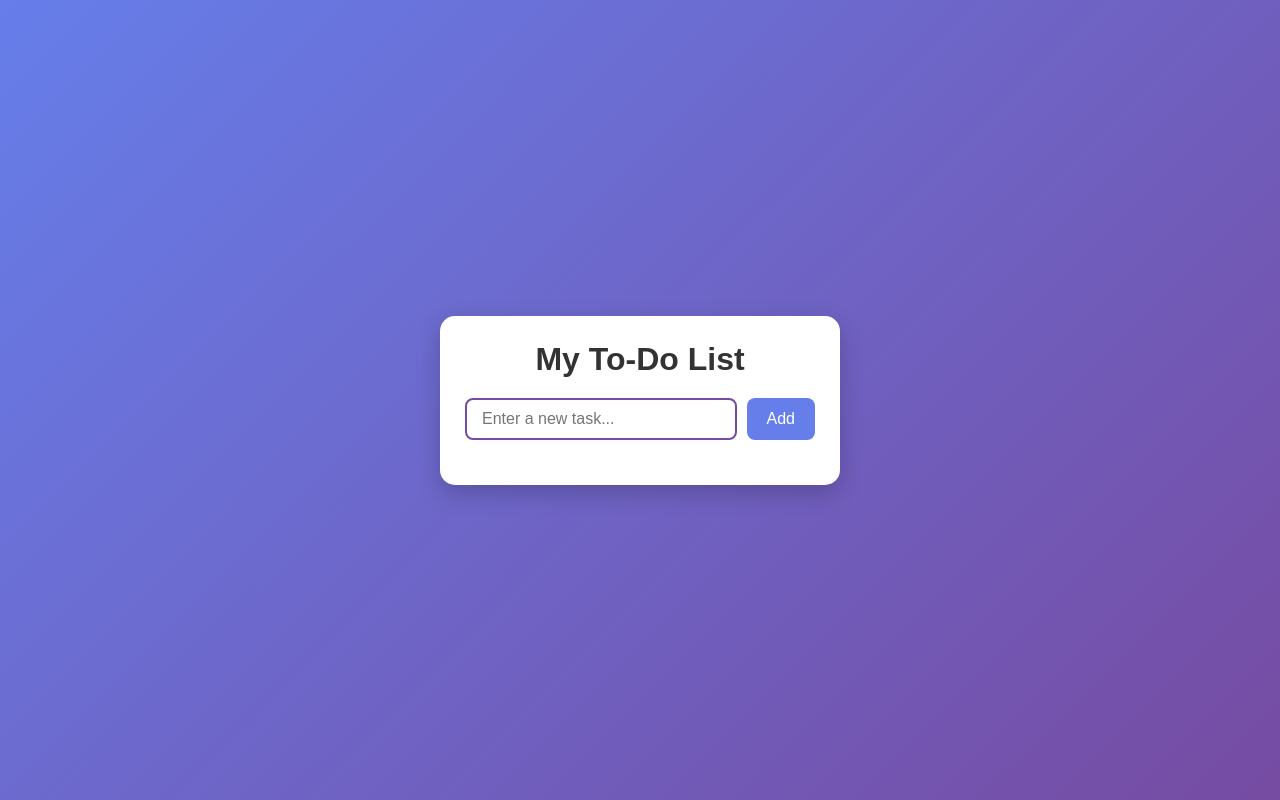
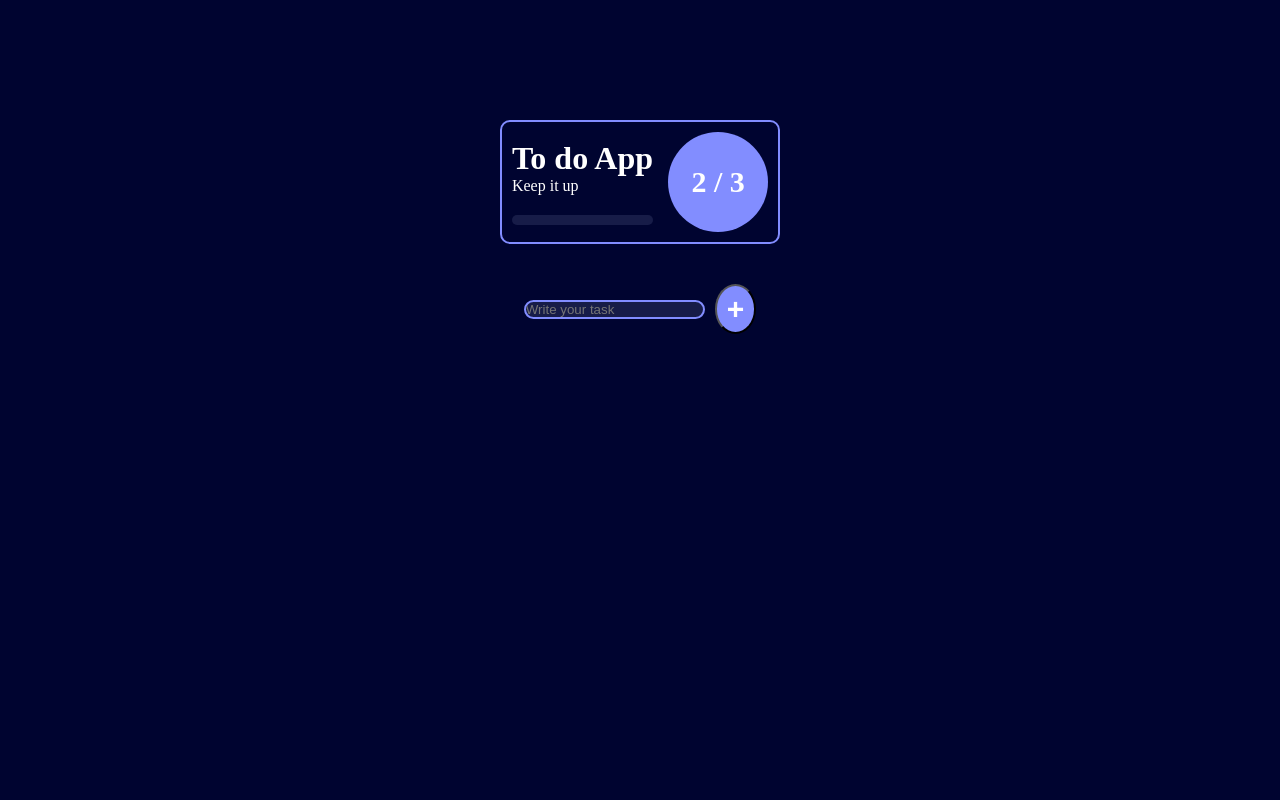
Before and after one commit to the-nikhilcodes/Web-Dev-Projects, a plain HTML site: page To do List/index.html in a window 1280 px wide. Drawn offline with Linux system fonts and the light colour scheme.

Commit message:
Update the html page and add more css

```diff
--- a/To do List/index.html
+++ b/To do List/index.html
@@ -1,31 +1,37 @@
 <!DOCTYPE html>
 <html lang="en">
-<head>
-  <meta charset="UTF-8">
-  <meta name="viewport" content="width=device-width, initial-scale=1.0">
-  <title>To-Do List</title>
-  <link rel="stylesheet" href="style.css">
-</head>
-<body>
-  <div class="todo-container">
-    <h1>My To-Do List</h1>
+  <head>
+    <meta charset="UTF-8" />
+    <meta name="viewport" content="width=device-width, initial-scale=1.0" />
+    <title>To-Do App</title>
+    <link rel="stylesheet" href="style.css" />
+  </head>
+  <body>
+    <div class="container">
+      <div class="stats-container">
+        <div class="details">
+          <h1>To do App</h1>
+          <p>Keep it up</p>
+          <div id="progress-bar">
+            <div id="progress"></div>
+          </div>
+        </div>
 
-    <!-- Input Section -->
-    <div class="todo-input">
-      <input type="text" id="taskInput" placeholder="Enter a new task...">
-      <button id="addTaskBtn">Add</button>
+        <div class="stats-number">
+          <p id="numbers">2 / 3</p>
+        </div>
+      </div>
+
+      <form action="">
+        <input type="text " placeholder="Write your task">
+        <button type="submit"> + </button>
+      </form>
     </div>
 
-    <!-- Task List Section -->
-    <ul id="taskList">
-      <!-- Example task (will be created with JS) -->
-      <!-- <li>
-          <span>Sample Task</span>
-          <button class="deleteBtn">X</button>
-      </li> -->
+    <ul class="task-list">
+
     </ul>
-  </div>
 
-  <script src="script.js"></script>
-</body>
+    <script src="script.js"></script>
+  </body>
 </html>
--- /dev/null
+++ b/To do List/script.js
@@ -0,0 +1 @@
+let task =[ ];
--- a/To do List/style.css
+++ b/To do List/style.css
@@ -1,133 +1,109 @@
-/* Reset some default styles */
-* {
+
+*{
   margin: 0;
   padding: 0;
   box-sizing: border-box;
-  font-family: "Poppins", sans-serif;
+
 }
 
-/* Body Styling */
+:root {
+  --background:#000430;
+  --secondaryBackground:#171c48;
+  --text:#fff;
+  --purple:#828dff;
+  --teal:24feee;
+}
+
 body {
-  background: linear-gradient(135deg, #667eea, #764ba2);
-  min-height: 100vh;
+  background-color: var(--background);
+  color: var(--text);
+
+}
+
+.container {
+  display: flex;
+  flex-direction: column;
+  align-items: center;
+  justify-content: center;
+  margin-top: 120px;
+  margin: 120px auto 0 auto ;
+}
+
+.stats-container {
+  padding: 10px;
+  border-radius: 10px;
+  border: 2px solid var(--purple);
   display: flex;
   justify-content: center;
   align-items: center;
+  gap: 15px;
+  width: fit-content; /* shrink to its content */
+  margin: 0 auto; /* center horizontally */
 }
 
-/* Main Container */
-.todo-container {
-  background: #fff;
-  width: 400px;
-  padding: 25px;
-  border-radius: 15px;
-  box-shadow: 0 8px 25px rgba(0, 0, 0, 0.2);
+.details{
+  width: 100%;
+
 }
 
-/* Heading */
-.todo-container h1 {
-  text-align: center;
-  color: #333;
-  margin-bottom: 20px;
+#progress-bar{
+  width: 100%;
+  height: 100%;
+  background-color: var(--secondaryBackground);
+  border-radius: 5px;
+  margin-top: 20px;
+
 }
 
-/* Input Section */
-.todo-input {
-  display: flex;
-  justify-content: space-between;
-  margin-bottom: 20px;
+#progress {
+  width: 80%;
+  height:10px ;
+  background-color: var(--teal);
+  border-radius: 10px;
+  transition: all 0.3s ease;
 }
 
-.todo-input input {
-  flex: 1;
-  padding: 10px 15px;
-  border: 2px solid #764ba2;
-  border-radius: 8px;
-  outline: none;
-  font-size: 16px;
-  transition: 0.3s;
+#numbers {
+   width: 100px;
+   height: 100px;
+   background-color: var(--purple);
+   display: flex;
+   align-items: center;
+   justify-content: center;
+   border-radius: 50%;
+   font-size: 30px;
+   font-weight: bold;
 }
 
-.todo-input input:focus {
-  border-color: #667eea;
-  box-shadow: 0 0 5px #667eea;
+form {
+  display: flex;
+  justify-content: center; /* centers the input + button */
+  align-items: center;
+  gap: 10px;
+  width: 100%;
+  margin-top: 40px;
 }
 
-.todo-input button {
-  background: #667eea;
-  color: #fff;
-  border: none;
-  padding: 10px 20px;
-  margin-left: 10px;
-  border-radius: 8px;
-  cursor: pointer;
-  font-size: 16px;
-  transition: background 0.3s, transform 0.2s;
+input{
+  padding: 0;
+  background: var(--secondaryBackground);
+  border: 2px solid var(--purple) ;
+  border-radius: 10px;
+  outline: none;
+  color: var(--text);
+
 }
 
-.todo-input button:hover {
-  background: #5643cc;
-  transform: scale(1.05);
+button{
+  padding: 10px;
+  height: 50px;
+  border-radius: 50%;
+  display: flex;
+  align-items: center;
+  justify-content: center;
+  background-color: var(--purple);
+  color: var(--text);
+  font-size: 30px;
+  font-weight: bold;
+  outline: none;
 }
-
-/* Task List */
-#taskList {
-  list-style: none;
-  max-height: 300px;
-  overflow-y: auto;
-}
-
-#taskList li {
-  display: flex;
-  justify-content: space-between;
-  align-items: center;
-  background: #f4f4f4;
-  margin-bottom: 10px;
-  padding: 10px 15px;
-  border-radius: 8px;
-  transition: 0.3s;
-}
-
-#taskList li:hover {
-  background: #e3e3e3;
-}
-
-/* Task Text */
-#taskList li span {
-  flex: 1;
-  font-size: 16px;
-  color: #333;
-  cursor: pointer;
-}
-
-/* Completed Task */
-#taskList li.completed span {
-  text-decoration: line-through;
-  color: gray;
-}
-
-/* Delete Button */
-.deleteBtn {
-  background: #ff5c5c;
-  color: white;
-  border: none;
-  border-radius: 6px;
-  padding: 6px 10px;
-  cursor: pointer;
-  font-size: 14px;
-  transition: background 0.3s, transform 0.2s;
-}
-
-.deleteBtn:hover {
-  background: #e84343;
-  transform: scale(1.1);
-}
-
-/* Scrollbar */
-#taskList::-webkit-scrollbar {
-  width: 6px;
-}
-#taskList::-webkit-scrollbar-thumb {
-  background-color: #667eea;
-  border-radius: 3px;
-}
```
